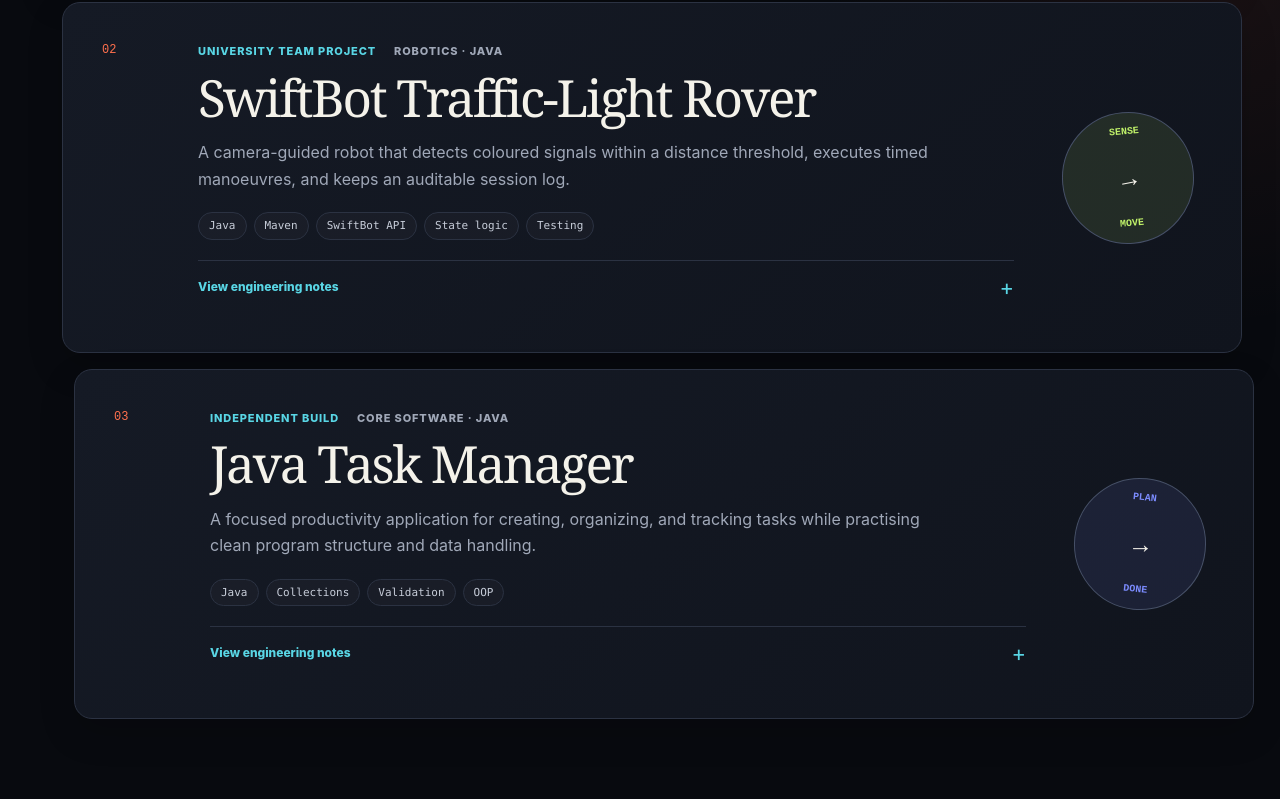
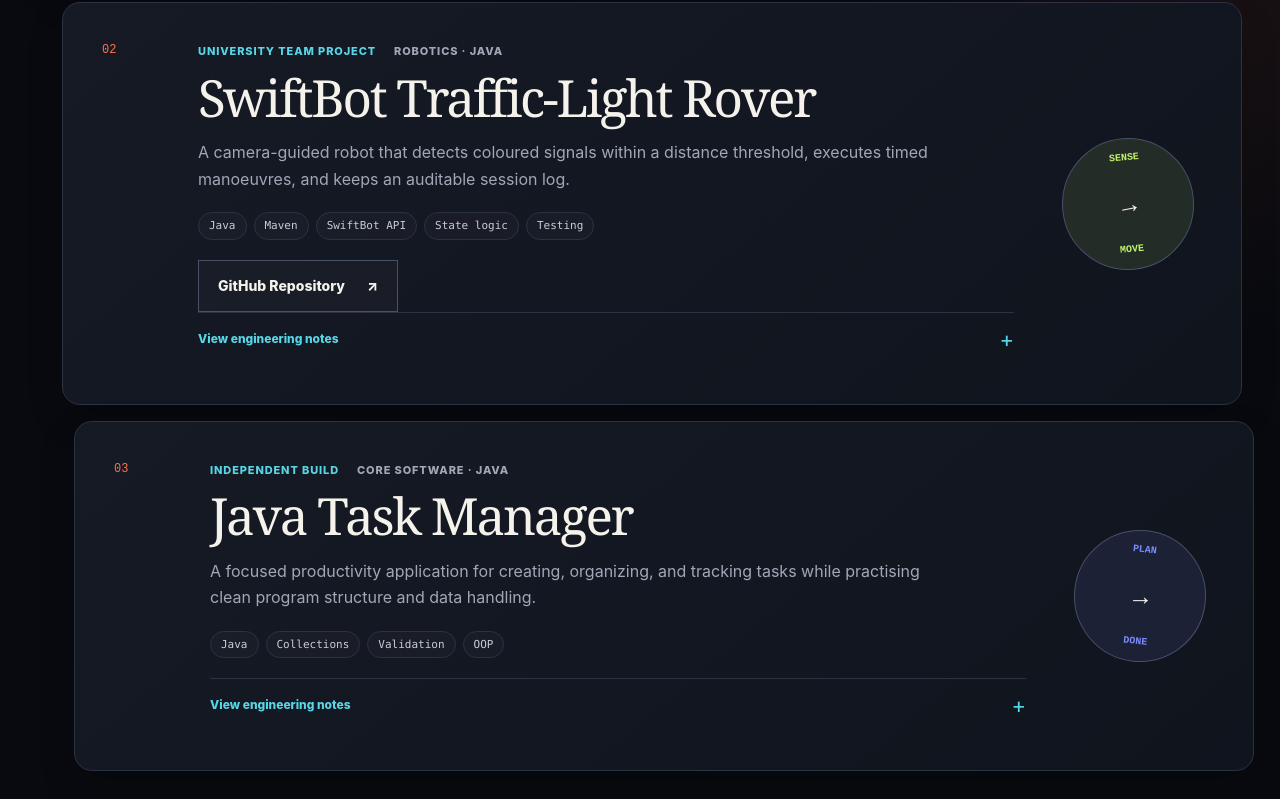
Before and after one commit to tayebakhan/tayeba-portfolio, a website built with Vite: page index.html in a window 1280 px wide. Shown: the part 1594-2393 px from the top of the page. Built offline with nearby package versions, Linux system fonts and the light colour scheme.

Commit message:
Add SwiftBot repository link

```diff
--- a/index.html
+++ b/index.html
@@ -113,6 +113,14 @@
               <ul class="project-chips" aria-label="Technologies">
                 <li>Java</li><li>Maven</li><li>SwiftBot API</li><li>State logic</li><li>Testing</li>
               </ul>
+              <a
+                class="button button-quiet"
+                href="https://github.com/tayebakhan/swiftbot-traffic-light-game"
+                target="_blank"
+                rel="noopener noreferrer"
+              >
+                GitHub Repository <span aria-hidden="true">↗</span>
+              </a>
               <details>
                 <summary>View engineering notes <span aria-hidden="true">+</span></summary>
                 <div class="details-body">
```
